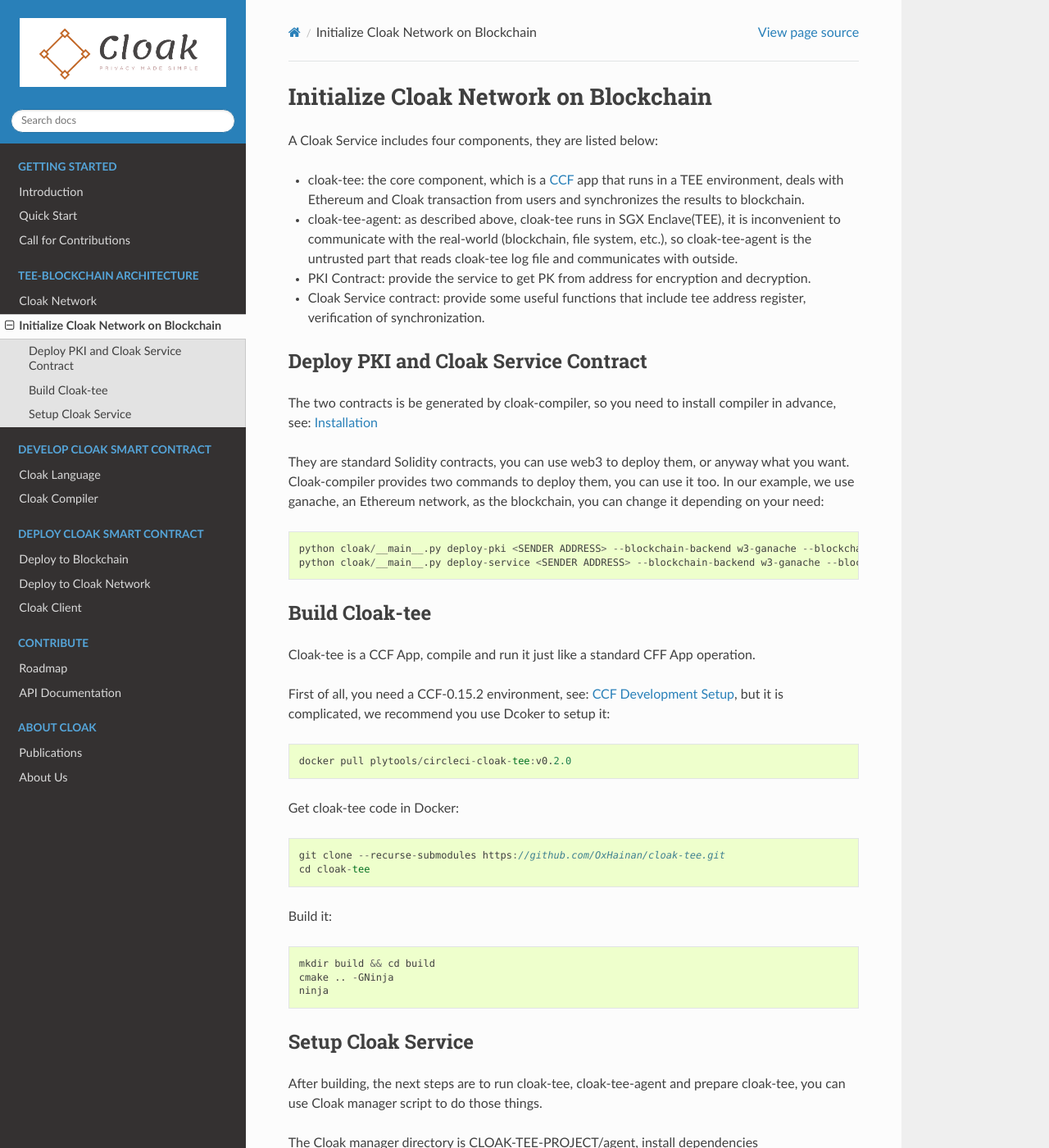
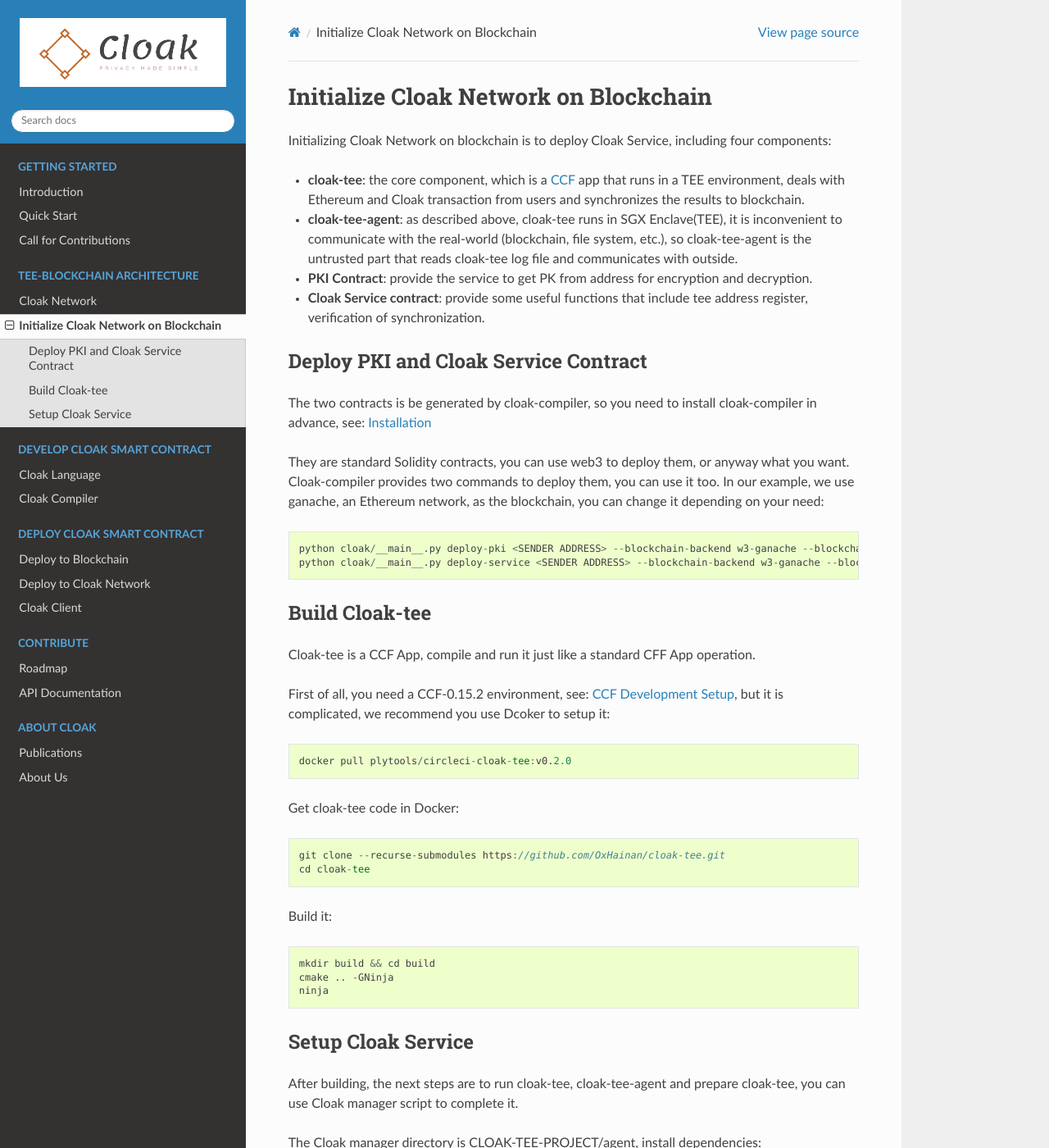
Before and after one commit to OxHainan/cloak-docs, a Sphinx documentation site: the page built from docs/source/tee-blockchain-architecture/initialize-cloak-network-on-blockchain.rst, in a window 1280 px wide and 1400 px high. Shown: the whole window at 82% size. Built offline with Sphinx 7.4.7 and the Read the Docs theme 2.0.0, drawn with Linux system fonts in a browser that asks for light colours; some of the changed text lies outside the part shown.

Commit message:
docs update introduction,quickstart,initialize

```diff
--- a/docs/source/started/introduction.rst
+++ b/docs/source/started/introduction.rst
@@ -80,8 +80,8 @@
 - **Enable-CT/MPT**, support the confidential transaction (CT) and Multi-Party Transaction (MPT), which take private functions parameters or states from different parties.
 - **Enable-Mixed Contract**, support smart contracts with mixed public, confidential and multi-party transactions without violating any of their privacy policies.
 - **Easy to use**, help developers develop confidential smart contracts by only annotating the data owner in source code.
+- **Easy to develop**, provision a toolchain for develop, deploy confidential smart contracts and transact with them.
 - **Pluggable**, enable confidential smart contracts on EVM-enabled blockchain in a pluggable manner.
-- **Easy to develop**, provision a toolchain for develop, deploy confidential smart contracts and transact with them.
 
 ------------------
 Limitations
--- a/docs/source/tee-blockchain-architecture/initialize-cloak-network-on-blockchain.rst
+++ b/docs/source/tee-blockchain-architecture/initialize-cloak-network-on-blockchain.rst
@@ -1,21 +1,20 @@
 =======================================
 Initialize Cloak Network on Blockchain
 =======================================
+Initializing Cloak Network on blockchain is to deploy Cloak Service, including four components:
 
-A Cloak Service includes four components, they are listed below:
-
-* cloak-tee: the core component, which is a `CCF <https://github.com/microsoft/CCF>`__ app that runs in a TEE environment,
+* **cloak-tee**: the core component, which is a `CCF <https://github.com/microsoft/CCF>`__ app that runs in a TEE environment,
   deals with Ethereum and Cloak transaction from users and synchronizes the results to blockchain.
-* cloak-tee-agent: as described above, cloak-tee runs in SGX Enclave(TEE), it is inconvenient to
+* **cloak-tee-agent**: as described above, cloak-tee runs in SGX Enclave(TEE), it is inconvenient to
   communicate with the real-world (blockchain, file system, etc.), so cloak-tee-agent is the untrusted
   part that reads cloak-tee log file and communicates with outside.
-* PKI Contract: provide the service to get PK from address for encryption and decryption.
-* Cloak Service contract: provide some useful functions that include tee address register,
+* **PKI Contract**: provide the service to get PK from address for encryption and decryption.
+* **Cloak Service contract**: provide some useful functions that include tee address register,
   verification of synchronization.
 
 Deploy PKI and Cloak Service Contract
 ***************************************
-The two contracts is be generated by cloak-compiler, so you need to install compiler in advance, see:
+The two contracts is be generated by cloak-compiler, so you need to install cloak-compiler in advance, see:
 `Installation <https://oxhainan-cloak-docs.readthedocs-hosted.com/en/latest/started/quick-start.html#installation>`__
 
 They are standard Solidity contracts, you can use web3 to deploy them, or anyway what you want.
@@ -54,9 +53,9 @@
 
 Setup Cloak Service
 **********************
-After building, the next steps are to run cloak-tee, cloak-tee-agent and prepare cloak-tee, you can use Cloak manager script to do those things.
+After building, the next steps are to run cloak-tee, cloak-tee-agent and prepare cloak-tee, you can use Cloak manager script to complete it.
 
-The Cloak manager directory is CLOAK-TEE-PROJECT/agent, install dependencies
+The Cloak manager directory is CLOAK-TEE-PROJECT/agent, install dependencies:
 
 .. code::
 
```
Also changed, not shown: other parts of docs/source/tee-blockchain-architecture/initialize-cloak-network-on-blockchain.rst (+1 -1 lines), docs/source/started/quick-start.rst (+5 -5 lines).
